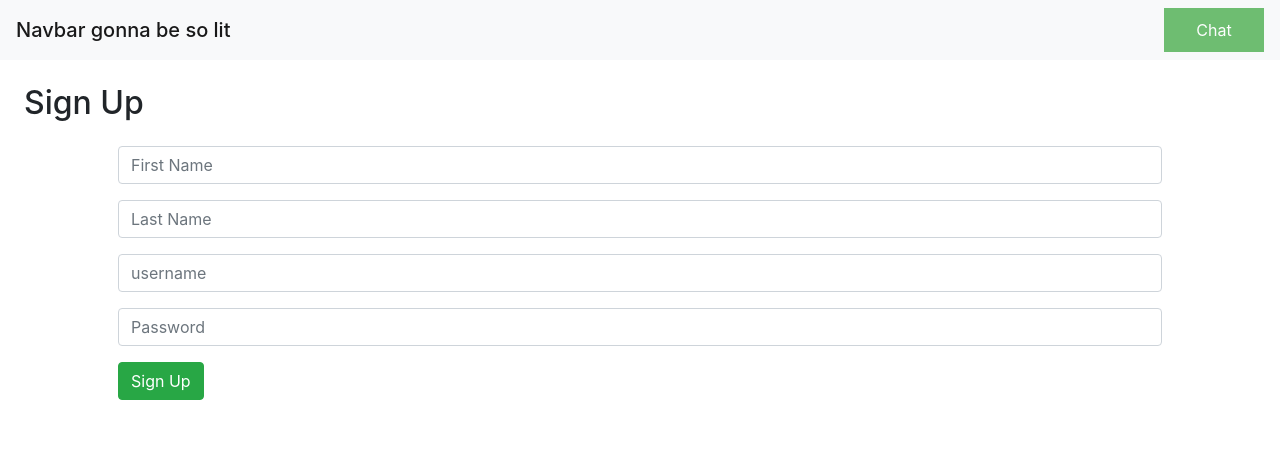
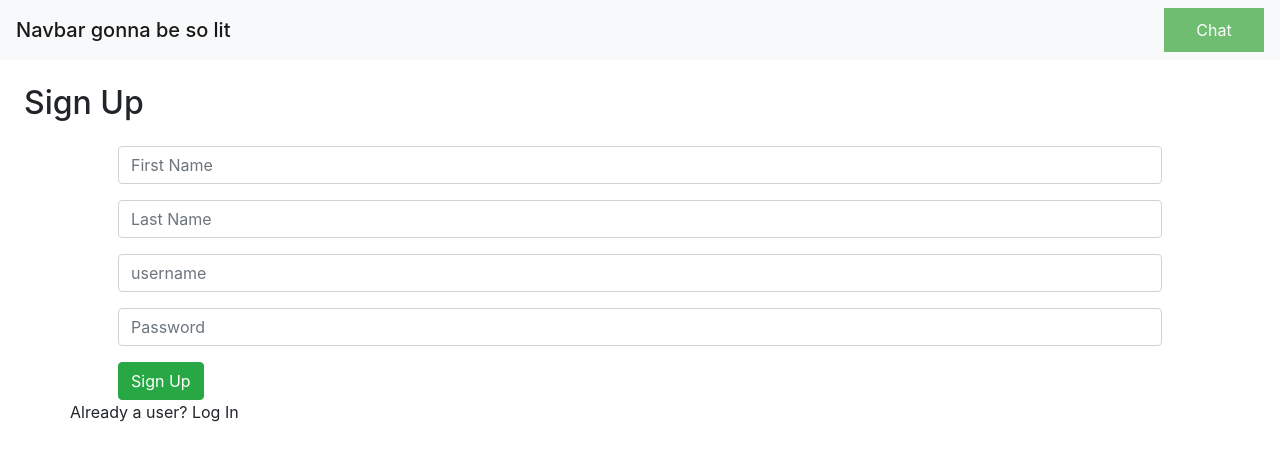
Before and after one commit to Geo-devops/DiscGolfTime, a React (Create React App) app in the folder client/: page / in a window 1280 px wide. Shown: the top 460 px of the page. Built offline with nearby package versions, Linux system fonts and the light colour scheme.

Commit message:
Trying to log in as user, user does not carry

```diff
--- a/client/package.json
+++ b/client/package.json
@@ -5,7 +5,9 @@
   "private": true,
   "dependencies": {
     "react": "^16.8.6",
+    "react-bootstrap": "^1.4.3",
     "react-dom": "^16.8.6",
+    "react-router-dom": "^5.2.0",
     "react-scripts": "2.1.8"
   },
   "scripts": {
--- a/client/src/App.js
+++ b/client/src/App.js
@@ -8,6 +8,9 @@ import Dashboard from "./pages/Dashboard"
 import './App.css';
 
 function App() {
+
+  // const [loggedInUser, setLoggedInUser] = useState();
+
   return (
     <Router>
       <div>
--- a/client/src/pages/Login.js
+++ b/client/src/pages/Login.js
@@ -2,7 +2,7 @@ import React, { useState } from "react";
 import Chatbox from "../components/ChatBox"
 import AUTH from "../utils/AUTH"
 
-function Login () {
+function Login (props) {
 
     const [username, setUsername] = useState();
     const [password, setPassword] = useState();
@@ -17,7 +17,9 @@ function Login () {
           password: password.trim()
         })
         .then(() => {
-            window.location.replace("/welcome")
+            window.location.replace("/welcome");
+            console.log(username);
+            props.setLoggedInUser(username);
         })
         .catch(err => console.log('OOOOOPS: ', err));
     }
--- a/client/src/pages/Signup.js
+++ b/client/src/pages/Signup.js
@@ -84,6 +84,11 @@ function Signup() {
           </button>
         </div>
       </form>
+      <div className="container">
+        <div className="row form-group">
+          Already a user? Log In
+        </div>
+      </div>
       <Chatbox />
     </div>
   );
```
Also changed, not shown: 2 other files (tests, documents, lock files or other folders).
